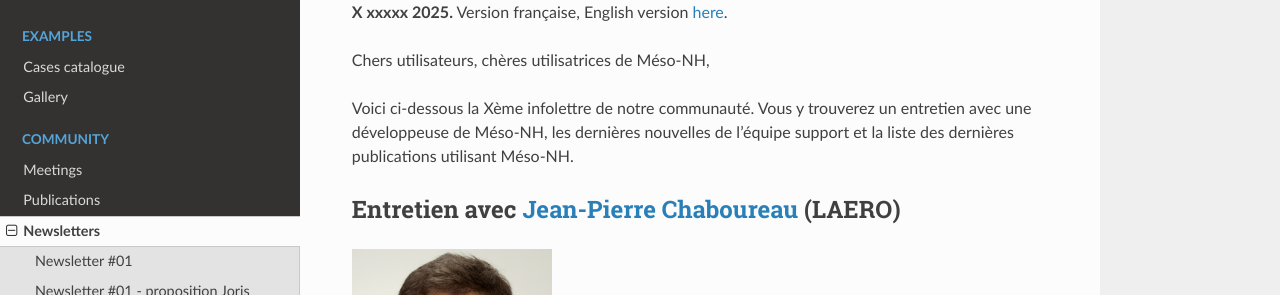
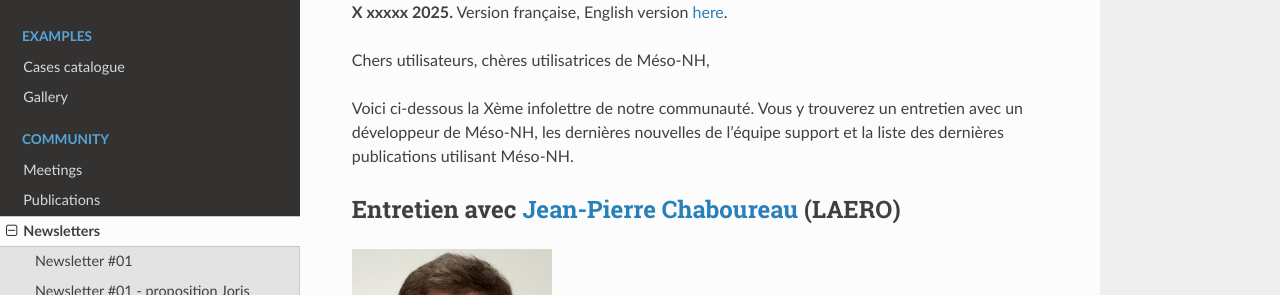
Before and after one commit to JorisPianezze/mesonh_beta_test_guide, a Sphinx documentation site: the page built from docs/source/community/newsletters/newsletter_JPC.rst, in a window 1280 px wide and 900 px high. Shown: the part 159-454 px from the top of the window. Built offline with Sphinx 7.4.7 and the Read the Docs theme 3.1.0, drawn with Linux system fonts in a browser that asks for light colours; pages that are not in the unit, such as notebooks, are missing from menus.

Commit message:
Update newsletter_JPC.rst

```diff
--- a/docs/source/community/newsletters/newsletter_JPC.rst
+++ b/docs/source/community/newsletters/newsletter_JPC.rst
@@ -6,7 +6,7 @@
 
 Chers utilisateurs, chères utilisatrices de Méso-NH,
 
-Voici ci-dessous la Xème infolettre de notre communauté. Vous y trouverez un entretien avec une développeuse de Méso-NH, les dernières nouvelles de l’équipe support et la liste des dernières publications utilisant Méso-NH.
+Voici ci-dessous la Xème infolettre de notre communauté. Vous y trouverez un entretien avec un développeur de Méso-NH, les dernières nouvelles de l’équipe support et la liste des dernières publications utilisant Méso-NH.
 
 Entretien avec `Jean-Pierre Chaboureau <mailto:jean-pierre.chaboureau@univ-tlse3.fr>`_ (LAERO)
 ************************************************************************************
```
